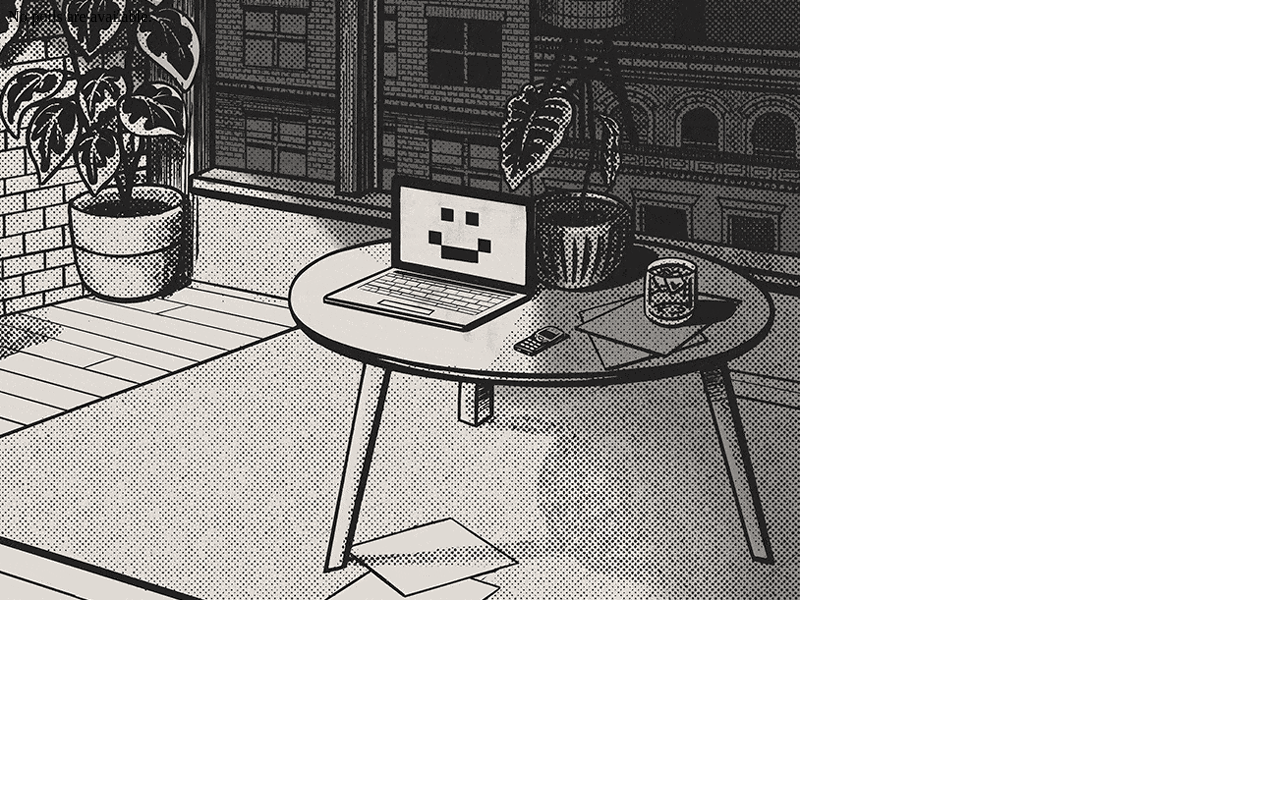
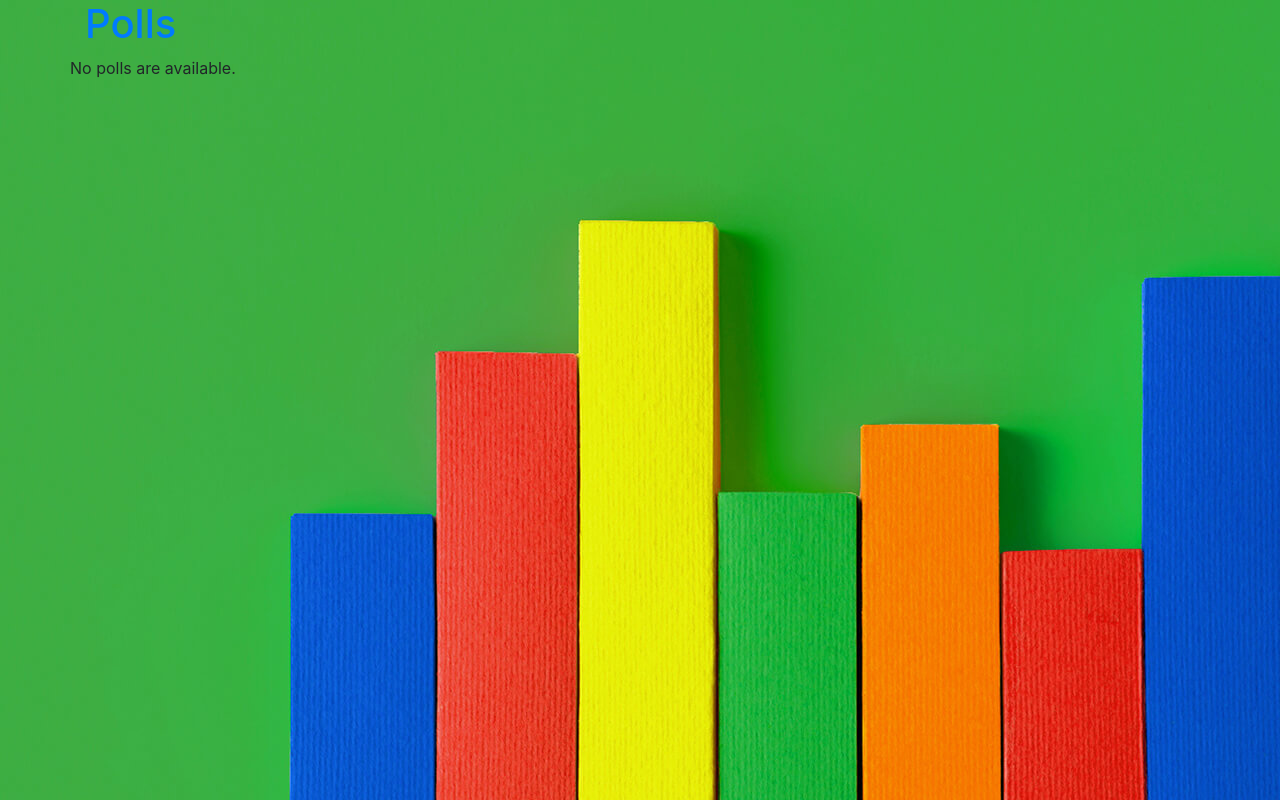
Before and after one commit to mateuswbechert/django-polls, a Django app: page /polls/ in a window 1280 px wide. Run offline with Django 4.2, Linux system fonts and the light colour scheme; data that the repository does not hold is empty.

Commit message:
Added bootstrap to polls zone, created base.html for faster customization.

```diff
--- a/polls/static/polls/style.css
+++ b/polls/static/polls/style.css
@@ -1,7 +1,3 @@
-li a {
-    color: green;
+body {
+    background: white url("images/background.jpg") no-repeat;
 }
-
-body {
-    background: white url("images/background.gif") no-repeat;
-}
--- /dev/null
+++ b/polls/templates/polls/base.html
@@ -0,0 +1,23 @@
+{% load static %}
+<!DOCTYPE html>
+<html>
+    <head>
+        <title>Polls</title>
+        <link rel="stylesheet" href="https://cdn.jsdelivr.net/npm/bootstrap@4.5.3/dist/css/bootstrap.min.css" integrity="sha384-TX8t27EcRE3e/ihU7zmQxVncDAy5uIKz4rEkgIXeMed4M0jlfIDPvg6uqKI2xXr2" crossorigin="anonymous">
+        <link href='//fonts.googleapis.com/css?family=Lobster&subset=latin,latin-ext' rel='stylesheet' type='text/css'>
+        <link rel="stylesheet" type="text/css" href="{% static 'polls/style.css' %}">
+    </head>
+    <body>
+        <header class="page-header">
+            <div class="container">
+                <h1><a href="{% url 'polls:index' %}">Polls</a></h1>
+            </div>
+        </header>
+        <main class="container">
+            <div class="row">
+                {% block content %}
+                {% endblock %}
+            </div>
+        </main>
+    </body>
+</html>
--- a/polls/templates/polls/index.html
+++ b/polls/templates/polls/index.html
@@ -1,13 +1,17 @@
+{% extends 'polls/base.html' %}
+{% block content %}
 {% load static %}
 
-<link rel="stylesheet" type="text/css" href="{% static 'polls/style.css' %}">
 
+<div class="list-group">
     {% if latest_question_list %}
         <ul>
         {% for question in latest_question_list %}
-        <li><a href="{% url 'polls:detail' question.id %}">{{ question.question_text }}</a></li>
+            <a href="{% url 'polls:detail' question.id %}" class="list-group-item list-group-item-action">{{ question.question_text }}</a>
         {% endfor %}
         </ul>
     {% else %}
         <p>No polls are available.</p>
     {% endif %}
+</div>
+{% endblock %}
--- a/polls/templates/polls/results.html
+++ b/polls/templates/polls/results.html
@@ -1,3 +1,6 @@
+{% extends 'polls/base.html' %}
+{% block content %}
+
 <h1>{{ question.question_text }}</h1>
 
 <ul>
@@ -7,3 +10,4 @@
 </ul>
 
 <a href="{% url 'polls:detail' question.id %}">Vote again?</a>
+{% endblock %}
```
Also changed, not shown: polls/templates/polls/detail.html (+12 -3 lines), polls/static/polls/images/background.gif (deleted), polls/static/polls/images/background.jpg (added), 2 other files. Lines whose indentation alone changed are shown as unchanged.
